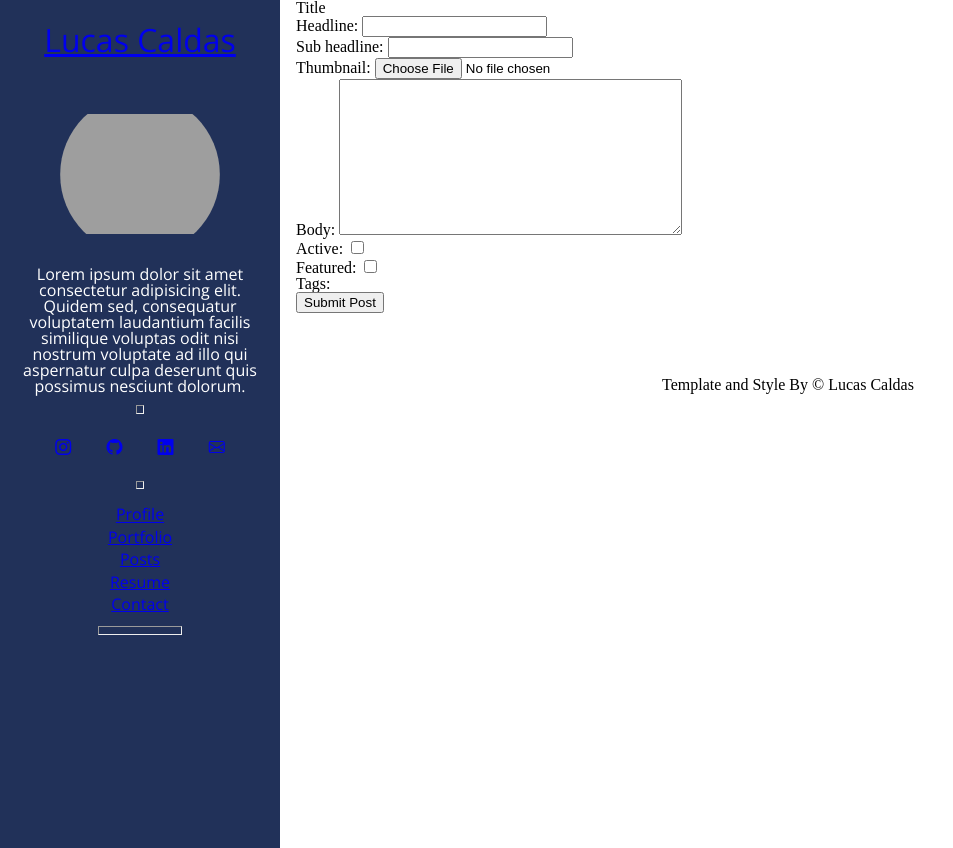
After one commit to lucastere10/django-portfolio, a Django app: page /create_post/ in a window 1280 px wide. The commit adds this page. Shown: the whole page, without its empty margins (0-953 px from the left). Run offline with Django 4.2, Linux system fonts and the light colour scheme; data that the repository does not hold is empty; grey boxes are pictures that could not be loaded.

Commit message:
add: create, update, delete post functions

```diff
--- /dev/null
+++ b/apps/portfolio_app/forms.py
@@ -0,0 +1,13 @@
+from django import forms
+from django.forms import ModelForm
+
+from .models import Post
+
+class postForm(ModelForm):
+    class Meta:
+        model = Post
+        fields = '__all__'
+
+        widgets = {
+            'tags': forms.CheckboxSelectMultiple(),
+        }
--- a/apps/portfolio_app/urls.py
+++ b/apps/portfolio_app/urls.py
@@ -7,4 +7,10 @@ urlpatterns = [
     path("projects/", views.projects, name="projects"),
     path("post/<str:pk>", views.post, name="post"),
     path("profile/", views.profile, name="profile"),
+
+    #CRUD PATHS
+
+    path("create_post/", views.createPost, name='create_post'),
+    path("update_post/<str:pk>", views.updatePost, name='update_post'),
+    path("delete_post/<str:pk>", views.deletePost, name='delete_post'),
 ]
--- a/apps/portfolio_app/views.py
+++ b/apps/portfolio_app/views.py
@@ -1,7 +1,9 @@
-from django.shortcuts import render
+from django.shortcuts import render, redirect
 from django.http import HttpResponse
+from django.contrib.auth.decorators import login_required
+# Create your views here.
+from .forms import postForm
 from .models import Tag,Post
-# Create your views here.
 
 def home(request):
 
@@ -19,3 +21,45 @@ def post(request, pk):
 
 def profile(request):
     return render(request, 'portfolio_app/profile.html')
+
+
+#CRUD VIEWS
+### POST
+login_required(login_url='home')
+def createPost(request):
+    form = postForm()
+
+    if request.method == 'POST':
+        form = postForm(request.POST, request.FILES)
+        if form.is_valid():
+            form.save()
+        return redirect('projects')
+
+    context = {'form':form}
+    return render(request, 'portfolio_app/post_form.html', context)
+
+### UPDATE
+login_required(login_url='home')
+def updatePost(request, pk):
+    post = Post.objects.get(id=pk)
+    form = postForm()
+
+    if request.method == 'POST':
+        form = postForm(request.POST, request.FILES, instance = post)
+        if form.is_valid():
+            form.save()
+        return redirect('projects')
+
+    context = {'form':form}
+    return render(request, 'portfolio_app/post_form.html', context)
+
+### DELETE
+login_required(login_url='home')
+def deletePost(request, pk):
+    post = Post.objects.get(id=pk)
+
+    if request.method == 'POST':
+        post.delete()
+        return redirect('projects')
+    context = {'item':post}
+    return render(request, 'portfolio_app/post_delete.html', context)
--- a/setup/static/styles/components/_card.scss
+++ b/setup/static/styles/components/_card.scss
@@ -4,7 +4,7 @@
     display: flex;
     flex-direction: row;
     max-width: 450px;
-    margin-top: 20vh;
+    margin-top: 3vh;
     background-color: $fresh-grey;
     font-family: $font-OpenSans;
     border: 1px solid $dark-blue;
@@ -21,7 +21,6 @@
         margin-top: 16px;
     }
     .post-subheadline {
-        font-size: 14px;
         color: $dark-blue;
         line-height: 150%;
     }
--- a/setup/static/styles/style.css
+++ b/setup/static/styles/style.css
@@ -84,7 +84,7 @@
   display: flex;
   flex-direction: row;
   max-width: 450px;
-  margin-top: 20vh;
+  margin-top: 3vh;
   background-color: #e7e7e7;
   font-family: "Open Sans", sans-serif;
   border: 1px solid #213159;
--- a/templates/partials/_cards.html
+++ b/templates/partials/_cards.html
@@ -6,7 +6,11 @@
         <div class="post-preview">
             <h6 class="post-headline">{{post.headline}}</h6>
             <p class="post-subheadline">{{post.sub_headline}}</p>
-            <a href="#" class="read-more__button">Read More</a>
+            <a href="{% url 'post' pk=post.pk %}" class="read-more__button">Read More</a>
+            {% if request.user.is_authenticated %}
+                | <a href="{% url 'update_post' post.id %}" class="card-updatePost__button">Edit</a>
+                | <a href="{% url 'delete_post' post.id %}" class="card-updatePost__button">Delete</a>
+             {% endif %}
             <hr>
             {% for tag in post.tags.all %}
                 <span class="post-tags">{{tag}}</span>
--- a/templates/partials/_navbar.html
+++ b/templates/partials/_navbar.html
@@ -1,7 +1,7 @@
 {% load static %}
 <header>
     <section class="navbar-container">
-        <h2 class="navbar-name">Lucas Caldas</h2>
+        <a href="{% url 'home' %}" class=""><h2 class="navbar-name">Lucas Caldas</h2></a>
         <nav class="navbar">
             <a href="#" class="navbar-img__anchor"><img src='{% static "media/UserProfile.png" %}' alt="Profile Image" class="navbar-img"></a>
             <p class="navbar-desc">Lorem ipsum dolor sit amet consectetur adipisicing elit. Quidem sed, consequatur voluptatem
@@ -28,10 +28,10 @@
             <div class="navbar-menu">
                 <ol class="navbar-menu__list">
                     <li class="navbar-menu__items">
-                        <a href="#" class="menu-anchors">Profile</a>
+                        <a href="{% url 'profile' %}" class="menu-anchors">Profile</a>
                     </li>
                     <li class="navbar-menu__items">
-                        <a href="#" class="menu-anchors">Portfolio</a>
+                        <a href="{% url 'projects' %}" class="menu-anchors">Portfolio</a>
                     </li>
                     <li class="navbar-menu__items">
                         <a href="#" class="menu-anchors">Posts</a>
@@ -43,6 +43,10 @@
                         <a href="#" class="menu-anchors">Contact</a>
                     </li>
                 </ol>
+                <hr>
+                {% if request.user.is_authenticated %}
+                    <a href="{% url 'create_post' %}" class="navbar-createPost__button">Create Post</a>
+                {% endif %}
             </div>
         </nav>
     </section>
--- a/templates/portfolio_app/post.html
+++ b/templates/portfolio_app/post.html
@@ -4,7 +4,6 @@
 <!-- content goes here -->
 
 <section class="post-section body-section">
-    <h2>Post Title</h2>
     <div class="post-container">
         <h2 class="post-title main-title">{{post.headline}}</h2>
         <h4 class="post-subtitle">{{post.sub_headline}}</h4>
--- /dev/null
+++ b/templates/portfolio_app/post_form.html
@@ -0,0 +1,13 @@
+{% extends '../shared/base.html' %}
+{% load static %}
+
+{% block content %}
+<div class="post-form__container">
+    <h3 class="post-form__title">Title</h3>
+    <form action="" class="post-form__form" method="POST" enctype="multipart/form-data">
+        {% csrf_token %}
+        {{ form.as_p }}
+        <input class = "btn btn-primary" type="submit" value="Submit Post">
+    </form>
+</div>
+{% endblock content %}
```
Also changed, not shown: seed.py (added, +24 -0 lines), templates/portfolio_app/post_delete.html (added, +12 -0 lines), templates/portfolio_app/contact.html (added), templates/portfolio_app/resume.html (added), 1 other file.
